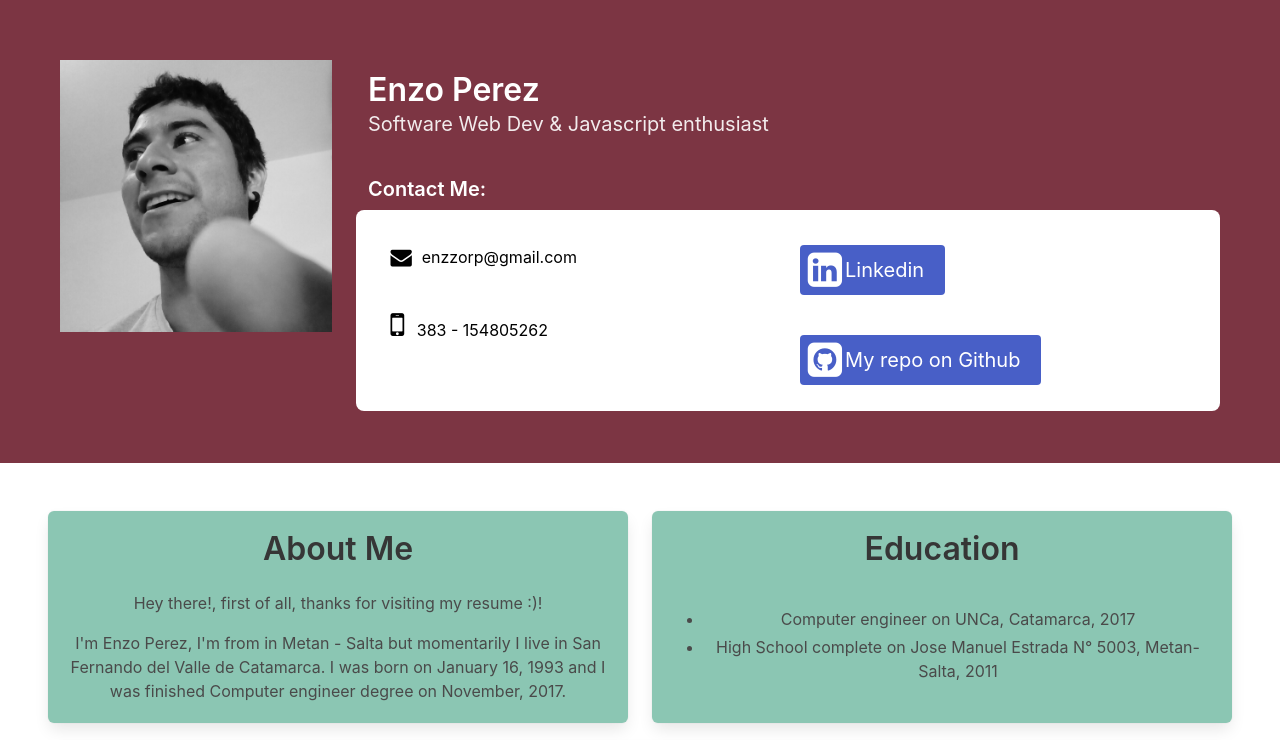
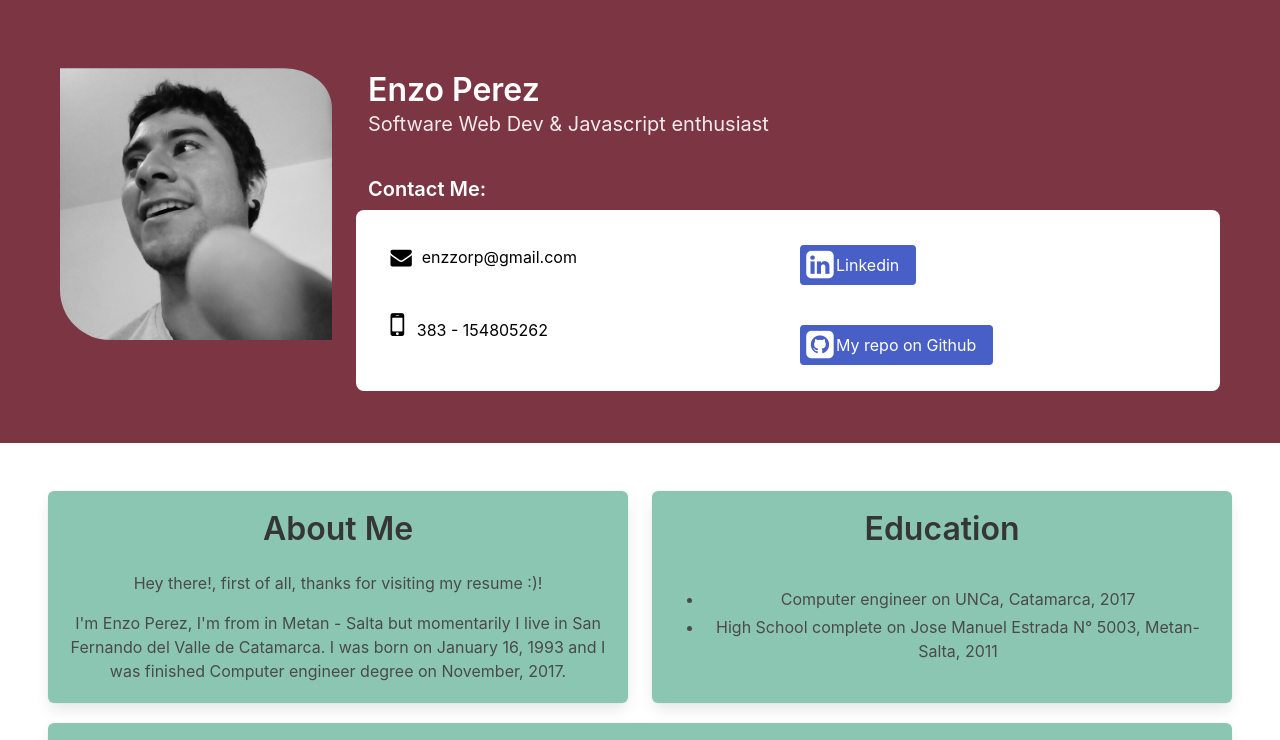
Before and after one commit to EnzzoPerez/my-cv, a plain HTML site: page index.html in a window 1280 px wide. Shown: the top 740 px of the page. Drawn offline with nearby package versions, Linux system fonts and the light colour scheme.

Commit message:
index updated, new classes and somethings

```diff
--- a/index.html
+++ b/index.html
@@ -17,7 +17,7 @@
                     <div class="columns">
                         <div class="column is-3 has-text-centered">
                             <figure class="image is-256x256">
-                                <img src="./assets/enzo.jpg">
+                                <img id="profile-img" src="./assets/enzo.jpg">
                             </figure>
                         </div>
                         <div class="column is-9">
@@ -52,7 +52,7 @@
                                     <div class="column is-6">
                                         <div class="columns">
                                             <div class="column is-11">
-                                                <a class="button is-medium is-link" target="_blank" rel="nofollow noopener noreferrer" href="https://www.linkedin.com/in/enzoperezm/">
+                                                <a class="button is-link" target="_blank" rel="nofollow noopener noreferrer" href="https://www.linkedin.com/in/enzoperezm/">
                                                 <span class="icon">
                                                     <i class="fa fa-linkedin-square fa-2x"></i>
                                                 </span>
@@ -65,7 +65,7 @@
 
                                         <div class="columns">
                                             <div class="column is-11">
-                                                <a class="button is-medium is-link" target="_blank" rel="nofollow noopener noreferrer" href="https://github.com/EnzzoPerez">
+                                                <a class="button is-link" target="_blank" rel="nofollow noopener noreferrer" href="https://github.com/EnzzoPerez">
                                                 <span class="icon">
                                                     <i class="fa fa-github-square fa-2x"></i>
                                                 </span>
@@ -79,8 +79,6 @@
                             </div>
                         </div>
                     </div>
-
-
                 </div>
             </div>
         </section>
```
